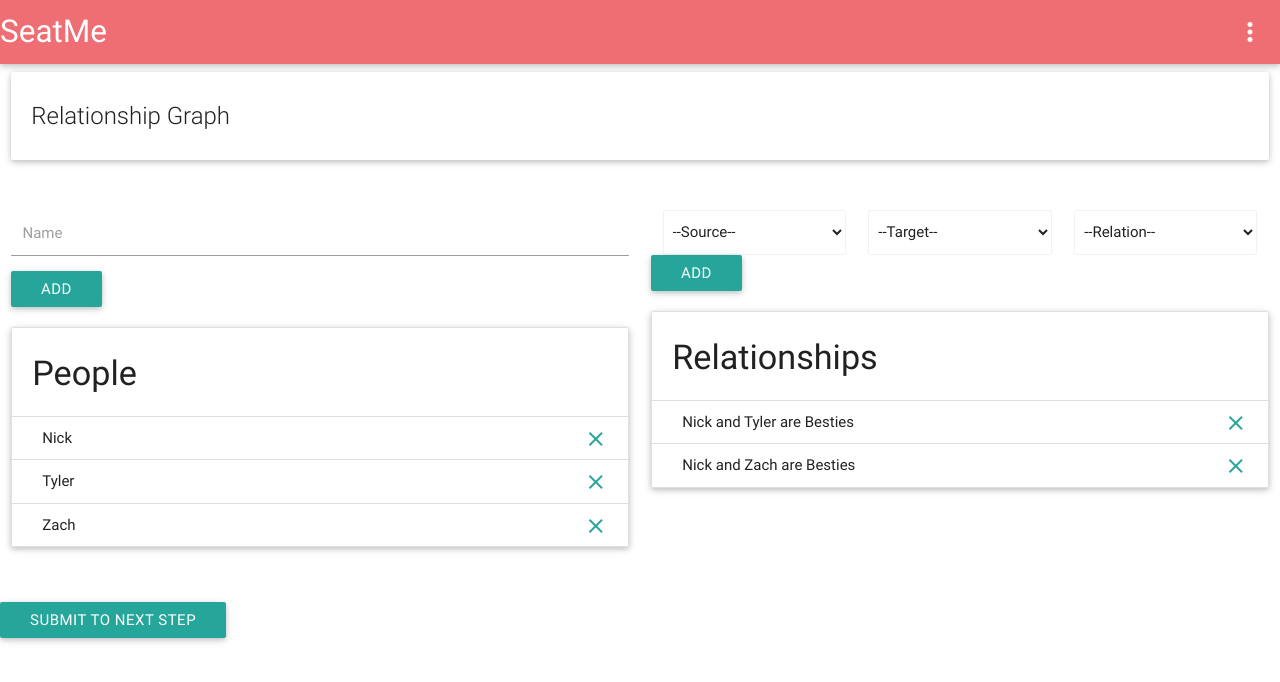
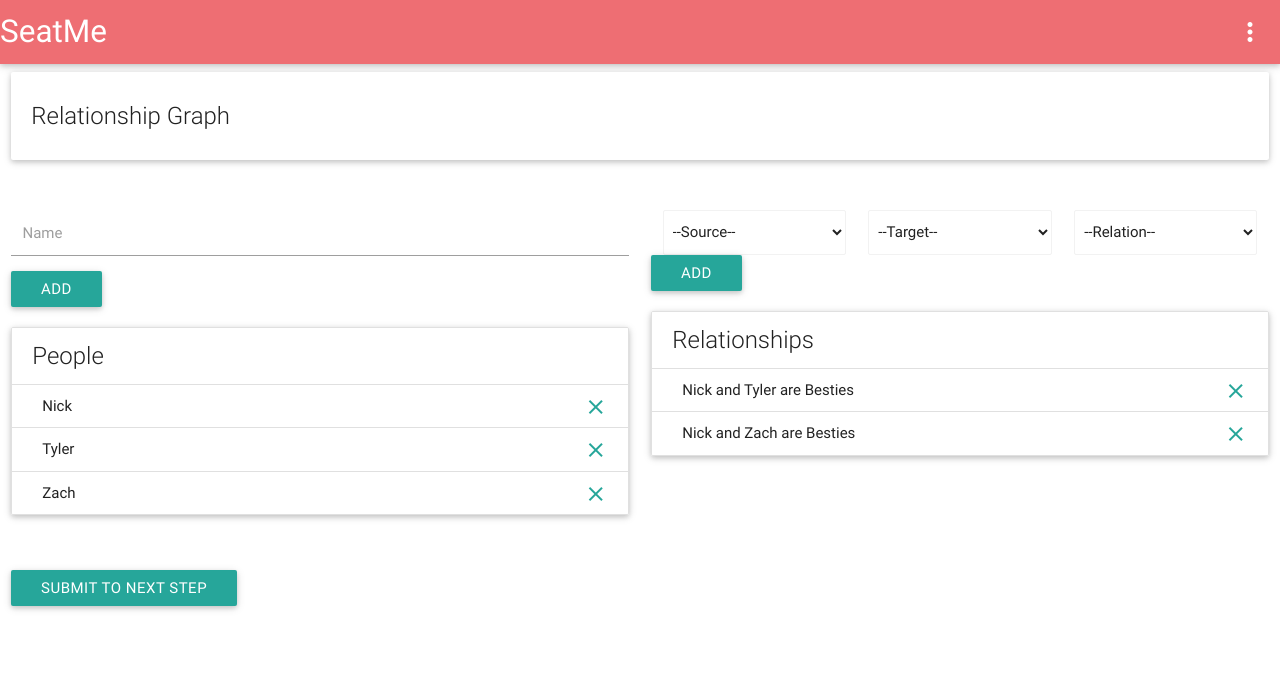
Before and after one commit to beekpower/SeatMe, a website: page index.html in a window 1280 px wide. Drawn offline with nearby package versions, Linux system fonts and the light colour scheme.

Commit message:
fix card title fonts

```diff
--- a/partials/people.html
+++ b/partials/people.html
@@ -23,7 +23,7 @@
     <div class="row">
       <div class="card">
         <ul class="collection with-header">
-          <li class="collection-header"><h4>People</h4></li>
+          <li class="collection-header"><span class="card-title">People</span></li>
           <li ng-repeat="person in people track by $index" class="collection-item">
             {{person}}
             <a class="secondary-content"><i ng-click="remove($index)" class="material-icons">clear</i></a>
@@ -62,7 +62,7 @@
     <div class="row">
       <div class="card">
         <ul class="collection with-header">
-          <li class="collection-header"><h4>Relationships</h4></li>
+          <li class="collection-header"><span class="card-title">Relationships</span></li>
           <li ng-repeat="relationship in relationships" class="collection-item">
             {{relationship.source}} and {{relationship.target}} are {{getRelationship(relationship.relation)}}
             <a class="secondary-content"><i ng-click="removeRelationship($index)" class="material-icons">clear</i></a>
@@ -75,5 +75,7 @@
 
 
 <div class="row">
-  <button class="waves-effect waves-light btn" ng-click="submit()">Submit to next step</button>
+  <div class="col s12">
+    <button class="waves-effect waves-light btn" ng-click="submit()">Submit to next step</button>
+  </div>
 </div>
```
